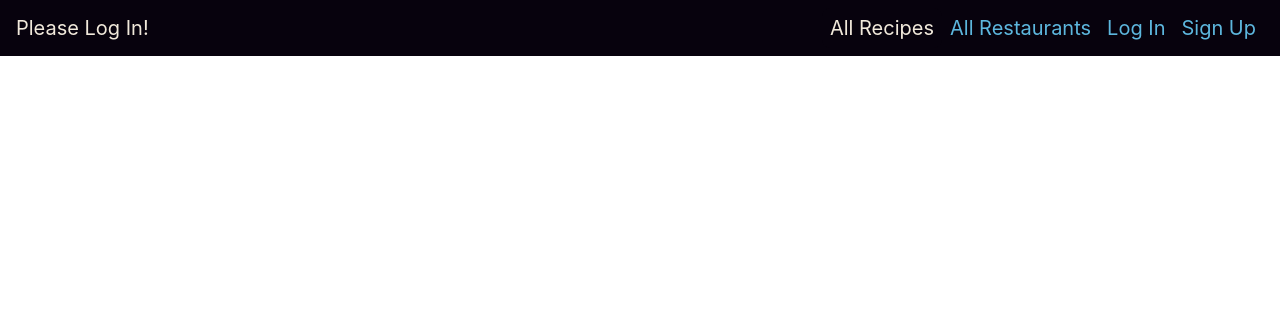
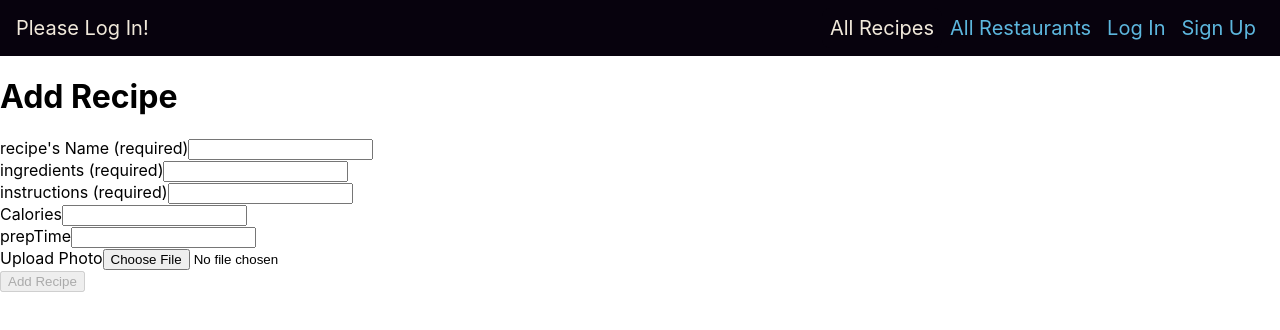
Before and after one commit to LukeSchaffel/mealtime-front-end, a React (Create React App) app: page /recipes/add in a window 1280 px wide. Shown: the top 330 px of the page. Built offline with nearby package versions, Linux system fonts and the light colour scheme; no server answers.

Commit message:
recipe service

```diff
--- a/src/App.jsx
+++ b/src/App.jsx
@@ -1,4 +1,4 @@
-import { useState } from 'react'
+import { useState, useEffect } from 'react'
 import { Routes, Route, useNavigate, Navigate } from 'react-router-dom'
 import './App.css'
 import NavBar from './components/NavBar/NavBar'
@@ -8,10 +8,19 @@ import Landing from './pages/Landing/Landing'
 import Profiles from './pages/Profiles/Profiles'
 import ChangePassword from './pages/ChangePassword/ChangePassword'
 import * as authService from './services/authService'
-
+import AddRecipe from './pages/AddRecipe/AddRecipe'
+import * as recipeService from './services/recipes'
 const App = () => {
+  const [recipes, setRecipes] = useState([])
   const [user, setUser] = useState(authService.getUser())
   const navigate = useNavigate()
+
+  useEffect(()=> {
+    if(user) {
+      recipeService.getAll()
+      .then(allRecipes => setRecipes(allRecipes))
+    }
+  }, [user])
 
   const handleLogout = () => {
     authService.logout()
@@ -23,10 +32,25 @@ const App = () => {
     setUser(authService.getUser())
   }
 
+  const handleAddRecipe = async newRecipeData => {
+    const newRecipe = await recipeService.create(newRecipeData)
+    setRecipes([...recipes, newRecipe])
+    navigate('/')
+  }
+
   return (
     <>
       <NavBar user={user} handleLogout={handleLogout} />
+      <main>
       <Routes>
+      <Route
+            path='/recipes/add'
+            element={
+              <AddRecipe
+                handleAddPuppy={handleAddRecipe}
+              />
+            }
+          />
         <Route path="/" element={<Landing user={user} />} />
         <Route
           path="/signup"
@@ -45,6 +69,7 @@ const App = () => {
           element={user ? <ChangePassword handleSignupOrLogin={handleSignupOrLogin}/> : <Navigate to="/login" />}
         />
       </Routes>
+      </main>
     </>
   )
 }
--- a/src/pages/AddRecipe/AddRecipe.jsx
+++ b/src/pages/AddRecipe/AddRecipe.jsx
@@ -27,7 +27,7 @@ function AddRecipe(props){
       recipeFormData.append('creator', formData.creator)
       recipeFormData.append('calories', formData.calories)
       recipeFormData.append('restaurants', formData.restaurants)
-      props.handleAddRecepe(recipeFormData)
+      props.handleAddRecipe(recipeFormData)
   }
 
       const handleChangePhoto = evt => {
@@ -40,7 +40,7 @@ function AddRecipe(props){
             <form autoComplete="off" ref={formElement} onSubmit={handleSubmit}>
               <div className="form-group mb-3">
                 <label htmlFor="name-input" className="form-label">
-                  Puppy's Name (required)
+                  recipe's Name (required)
                 </label>
                 <input
                   type="text"
@@ -52,22 +52,83 @@ function AddRecipe(props){
                   required
                 />
            	</div>
-
-
-
-
-
-
-
-
-
-
-
-
+              <div className="form-group mb-3">
+                <label htmlFor="name-input" className="form-label">
+                  ingredients (required)
+                </label>
+                <input
+                  type="text"
+                  className="form-control"
+                  id="ingredient-input"
+                  name="ingredients"
+                  value={formData.ingredients}
+                  onChange={handleChange}
+                  required
+                />
+           	</div>
+              <div className="form-group mb-3">
+                <label htmlFor="name-input" className="form-label">
+                instructions (required)
+                </label>
+                <input
+                  type="text"
+                  className="form-control"
+                  id="instruction-input"
+                  name="instructions"
+                  value={formData.instructions}
+                  onChange={handleChange}
+                  required
+                />
+           	</div>
+              <div className="form-group mb-3">
+                <label htmlFor="name-input" className="form-label">
+                Calories
+                </label>
+                <input
+                  type="text"
+                  className="form-control"
+                  id="calories-input"
+                  name="calories"
+                  value={formData.calories}
+                  onChange={handleChange}
+                />
+           	</div>
+              <div className="form-group mb-3">
+                <label htmlFor="name-input" className="form-label">
+                prepTime
+                </label>
+                <input
+                  type="text"
+                  className="form-control"
+                  id="prepTime-input"
+                  name="prepTime"
+                  value={formData.prepTime}
+                  onChange={handleChange}
+                />
+           	</div>
+             <div className="form-group mb-4">
+					<label htmlFor="picture-upload" className="form-label">
+						Upload Photo
+					</label>
+					<input
+						type="file"
+						className="form-control"
+						id="picture-upload"
+						name="picture"
+						onChange={handleChangePhoto}
+					/>
+          	</div>
+            	<div className="d-grid">
+					<button
+						type="submit"
+						className="btn btn-primary btn-fluid"
+            disabled={!validForm}
+					>
+						Add Recipe
+					</button>
+				</div>
            </form>
       </>
-
-
 
       )
 
--- a/src/services/recipes.js
+++ b/src/services/recipes.js
@@ -0,0 +1,50 @@
+import * as tokenService from './tokenService'
+const BASE_URL = `${process.env.REACT_APP_BACKEND_SERVER_URL}/api/meals`
+
+function create(recipe) {
+  return fetch(BASE_URL, {
+    method: 'POST',
+    headers: {
+      'Authorization': `Bearer ${tokenService.getToken()}`
+    },
+    body: recipe
+  })
+  .then(res => res.json())
+}
+
+function getAll() {
+  return fetch(BASE_URL, {
+    headers: {
+      'Authorization': `Bearer ${tokenService.getToken()}`
+    }
+  })
+  .then(res => res.json())
+}
+
+function deleteOne(id) {
+  return fetch(`${BASE_URL}/${id}`, {
+    method: 'DELETE',
+    headers: {
+      'Authorization': `Bearer ${tokenService.getToken()}`
+    },
+  })
+  .then(res => res.json())
+}
+
+function update(recipe) {
+  return fetch(`${BASE_URL}/${recipe.get('_id')}`, {
+    method: 'PUT',
+    headers: {
+      'Authorization': `Bearer ${tokenService.getToken()}`
+    },
+    body: recipe
+  })
+  .then(res => res.json())
+}
+
+export {
+  create,
+  getAll,
+  deleteOne,
+  update
+}
```
